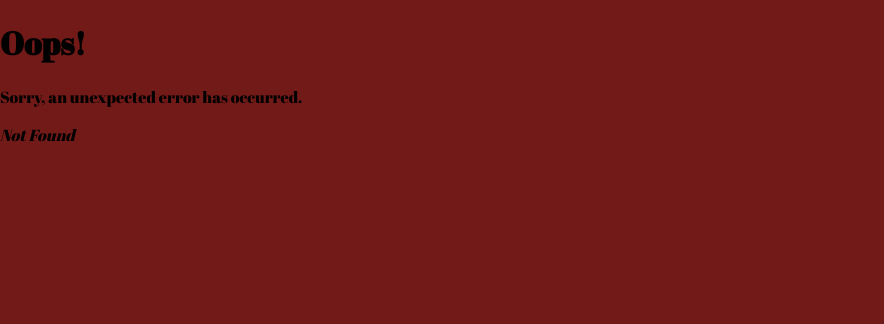
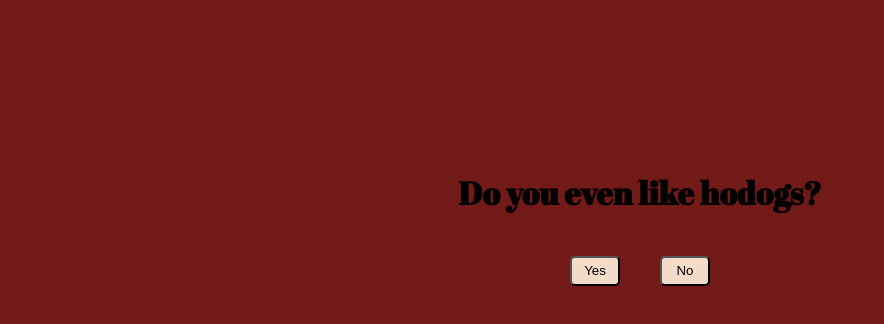
Before and after one commit to mstrnes2/to-be-frank, a React (Vite) app in the folder client/: page /questionOne in a window 1280 px wide. Before the commit this address had no page. Shown: the top 324 px of the page, without its empty margins (0-884 px from the left). Built offline with nearby package versions, Linux system fonts and the light colour scheme.

Commit message:
refactored questionOne page.

```diff
--- a/client/index.html
+++ b/client/index.html
@@ -14,7 +14,7 @@
     <meta name="viewport" content="width=device-width, initial-scale=1.0" />
     <title>To Be Frank</title>
 
-    <script src="script3.js"></script>
+
   </head>
   <body>
     <div id="root"></div>
--- a/client/script1.js
+++ /dev/null
@@ -1,2 +0,0 @@
-// 1. Export
-export let x = 5;
--- a/client/script3.js
+++ /dev/null
@@ -1,4 +0,0 @@
-// 2. Import
-import { x } from "./script1.js";
-
-console.log(x);
--- a/client/src/App.css
+++ b/client/src/App.css
@@ -1,9 +1,8 @@
 :root {
- --tan: #f2dbc8;
+	--tan: #f2dbc8;
 }
 
 body {
-
 	background-color: #721a18;
 	margin: 0;
 	padding: 0;
@@ -63,30 +62,22 @@ body {
 		/* position: relative; */
 		background-size: cover;
 		height: 325px;
-
 	}
 	.login {
 		margin-right: 27%;
 		margin-top: 100px;
-
-
 	}
 	.container {
 		display: flex;
 		flex-direction: column;
 		justify-content: center;
 		margin-top: 100px;
-
 	}
 	.overlay-text {
-
 		position: absolute;
 		padding-left: 100px;
-
 	}
 }
-
-
 
 .login-background {
 	background-image: url(/iStock-996519874.jpg);
@@ -108,6 +99,31 @@ body {
 	opacity: 100%;
 	padding-top: 10%;
 }
+
+.containerOne {
+	margin-top: 10%;
+	display: flex;
+	flex-direction: column;
+	justify-content: center;
+	align-items: center;
+	flex-wrap: wrap;
+}
+
+.containerOne div {
+	display: flex;
+	flex-direction: row;
+}
+
+.btns {
+	border-radius: 5px;
+	min-height: 30px;
+	min-width: 50px;
+	background-color: var(--tan);
+
+	/* font-family: 'Abril Fatface', serif; */
+	margin: 20px;
+}
+
 
 .card {
 	margin: 40px;
@@ -144,17 +160,15 @@ body {
 	width: 80%;
 	height: 30px;
 	border-radius: 5px;
-  background-color: var(--tan);
+	background-color: var(--tan);
 }
 
 .btn {
 	border-radius: 5px;
 	min-height: 30px;
-  background-color: var(--tan);
-  font-family: 'Abril Fatface', serif;
+	background-color: var(--tan);
+	font-family: 'Abril Fatface', serif;
 }
-
-
 
 @media screen and (max-width: 768px) {
 	.formContainer {
--- a/client/src/components/QuestionOne.jsx
+++ b/client/src/components/QuestionOne.jsx
@@ -1,26 +1,45 @@
-import React, { useState } from 'react';
+import React from "react";
 
-export default function QuestionOne() {
-    const [answer, setAnswer] = useState('');
-    const question = {
-        title: 'Do you even like hotdogs?',
-        options: ['Yes', 'No'],
-    };
-
-    const handleAnswerChange = (answer) => {
-        setAnswer(answer);
-    };
+export default function QuestionOne(){
 
     return (
+        <div className="containerOne">
+        <h1>Do you even like hodogs?</h1>
         <div>
-            <select className='selection'
-            value={question.title}
-            onChange={(e) => handleAnswerChange(e.target.value)}
-            >
-                {question.options.map(option => (
-                    <option key={option} value={option}>{option}</option>
-                ))}
-            </select>
+        <button className="btns">Yes</button>
+        <button className="btns">No</button>
+        </div>
         </div>
     )
 }
+
+
+
+
+
+// import React, { useState } from 'react';
+
+// export default function QuestionOne() {
+//     const [answer, setAnswer] = useState('');
+//     const question = {
+//         title: 'Do you even like hotdogs?',
+//         options: ['Yes', 'No'],
+//     };
+
+//     const handleAnswerChange = (answer) => {
+//         setAnswer(answer);
+//     };
+
+//     return (
+//         <div>
+//             <select className='selection'
+//             value={question.title}
+//             onChange={(e) => handleAnswerChange(e.target.value)}
+//             >
+//                 {question.options.map(option => (
+//                     <option key={option} value={option}>{option}</option>
+//                 ))}
+//             </select>
+//         </div>
+//     )
+// }
--- a/client/src/components/Quiz.jsx
+++ b/client/src/components/Quiz.jsx
@@ -3,13 +3,9 @@ import React, { useState } from 'react';
 
 const QuizComponent = () => {
 	const [currentQuestion, setCurrentQuestion] = useState(0);
-  const [answers, setAnswers] = useState(Array(5).fill('')); // Assuming there are 5 questions
+	const [answers, setAnswers] = useState(Array(3).fill(''));
 
 	const questions = [
-    {
-      question: 'Do you even like hotdogs?',
-      options: ['Yes', 'No'],
-    },
 		{
 			question: 'Do you want a corn dog or a hotdog?',
 			options: ['Corn dog', 'Hotdog'],
@@ -46,20 +42,30 @@ const QuizComponent = () => {
 				<div>
 					{/* <h2>Question {currentQuestion + 1}</h2> */}
 					<p>{questions[currentQuestion].question}</p>
-          <select className='selection'
+					<select
+						className='selection'
 						value={answers[currentQuestion]}
-            onChange={(e) => handleAnswerChange(e.target.value)}
-          >
-            <option value="" disabled>
+						onChange={(e) => handleAnswerChange(e.target.value)}>
+						<option
+							value=''
+							disabled>
 							Select an answer
 						</option>
-            {questions[currentQuestion].options.map((option, optionIndex) => (
-              <option key={optionIndex} value={option}>
+						{questions[currentQuestion].options.map(
+							(option, optionIndex) => (
+								<option
+									key={optionIndex}
+									value={option}>
 									{option}
 								</option>
-            ))}
+							)
+						)}
 					</select>
-          <button className='btn' onClick={handleNextQuestion}>Next</button>
+					<button
+						className='btn'
+						onClick={handleNextQuestion}>
+						Next
+					</button>
 				</div>
 			) : (
 				<div>
--- /dev/null
+++ b/client/src/pages/QuestionOnePage.jsx
@@ -0,0 +1,15 @@
+import React from 'react';
+import QuestionOne from '../components/QuestionOne';
+import Header from '../components/Header';
+
+function QuestionOnePage() {
+	return (
+		<div>
+			<Header />
+            <br />
+			<QuestionOne />
+		</div>
+	);
+}
+
+export default QuestionOnePage;
--- a/client/src/pages/QuizPage.jsx
+++ b/client/src/pages/QuizPage.jsx
@@ -4,7 +4,7 @@ import QuizComponent from '../components/Quiz';
 import Header from '../components/Header';
 
 
-const QuizPage = () => {
+function QuizPage() {
 
   return (
     <div>
--- a/client/src/utils/quiz-utils.js
+++ b/client/src/utils/quiz-utils.js
@@ -28,7 +28,7 @@
 
 export function chooseRestaurants(answers) {
   // TODO: Find all the restaurants that include `answers.dogType` in their `dogTypes` array
-  console.log(answers.dogType);
+  // console.log(answers.dogType);
 
   const results = [];
 
```
Also changed, not shown: client/src/main.jsx (+13 -16 lines), client/src/components/Results.jsx (added). Lines whose indentation alone changed are shown as unchanged.
